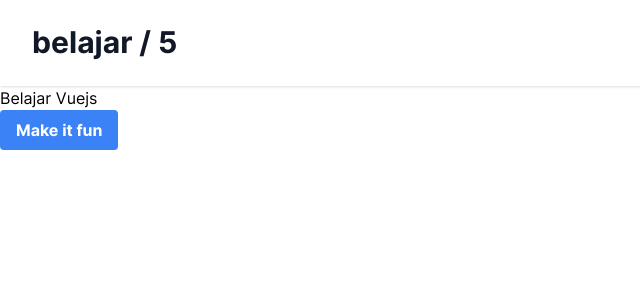
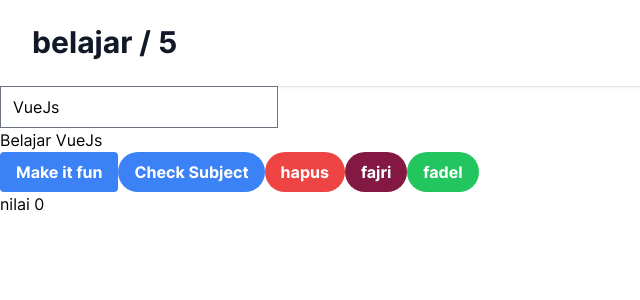
Before and after one commit to madeserius/serius, a Vue app: page /vklik in a window 1280 px wide. Shown: the top 300 px of the page, without its empty margins (0-640 px from the left). Built offline with nearby package versions, Linux system fonts and the light colour scheme.

Commit message:
penjumlahan

```diff
--- a/src/views/BelajarVklik.vue
+++ b/src/views/BelajarVklik.vue
@@ -1,8 +1,9 @@
 <template>
   <div>
+    <input type="text" v-model="subject" />
     <h3>Belajar {{ subject }}</h3>
     <button
-      @click="makeItfun()"
+      v-on:click="makeItfun()"
       class="
         bg-blue-500
         hover:bg-blue-700
@@ -15,20 +16,98 @@
     >
       Make it fun
     </button>
+    <button
+      v-on:click="check()"
+      class="
+        bg-blue-500
+        hover:bg-blue-700
+        text-white
+        font-bold
+        py-2
+        px-4
+        rounded-full
+      "
+    >
+      Check Subject
+    </button>
+    <button
+      v-on:click="hapus()"
+      class="
+        bg-red-500
+        hover:bg-blue-700
+        text-white
+        font-bold
+        py-2
+        px-4
+        rounded-full
+      "
+    >
+      hapus
+    </button>
+    <button
+      v-on:click="fajri()"
+      class="
+        bg-pink-900
+        hover:bg-blue-700
+        text-white
+        font-bold
+        py-2
+        px-4
+        rounded-full
+      "
+    >
+      fajri
+    </button>
+    <button
+      v-on:click="fadel()"
+      class="
+        bg-green-500
+        hover:bg-red-500
+        text-white
+        font-bold
+        py-2
+        px-4
+        rounded-full
+      "
+    >
+      fadel
+    </button>
+    <p>nilai {{ score }}</p>
   </div>
 </template>
 
 <script>
 export default {
-  subject: "Vuehs",
+  // subject: "VueJs",
   data() {
     return {
-      subject: "Vuejs",
+      subject: "VueJs",
+      score: 0,
     };
   },
   methods: {
+    fadel() {
+      this.subject = "fadel";
+      this.score = this.score + 20;
+    },
+    fajri() {
+      this.subject = "fajri";
+      this.score = this.score + 90 / 10;
+    },
+    hapus() {
+      this.subject = "";
+      this.score = 0;
+    },
     makeItfun() {
       this.subject = this.subject + "!!!!";
+    },
+    check() {
+      console.log("cek masuk");
+      if (this.subject === "fajri") {
+        this.score = 100;
+      } else {
+        this.score = -50;
+      }
     },
   },
 };
```
